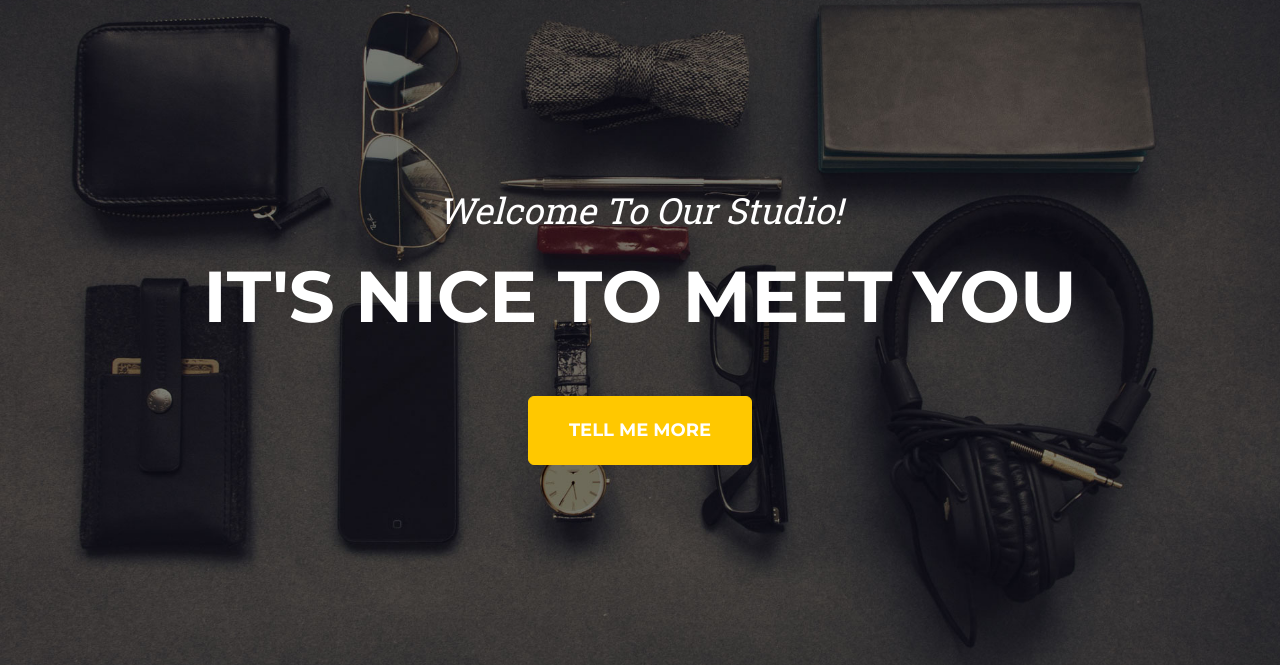
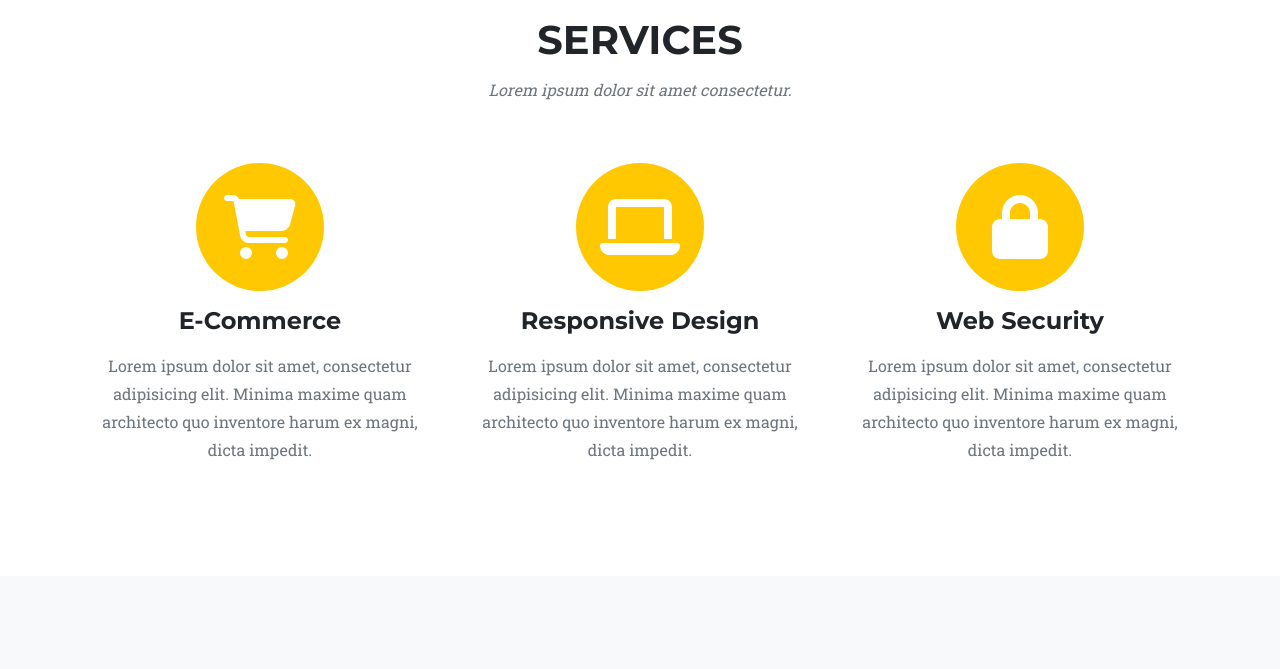
Before and after one commit to YuriAlves25/Quanto-Gasta-Pages, a plain HTML site: page index.html in a window 1280 px wide. Shown: the part 80-749 px from the top of the page. Drawn offline with nearby package versions, Linux system fonts and the light colour scheme.

Commit message:
Update index.html

```diff
--- a/index.html
+++ b/index.html
@@ -37,13 +37,7 @@
             </div>
         </nav>
         <!-- Masthead-->
-        <header class="masthead">
-            <div class="container">
-                <div class="masthead-subheading">Welcome To Our Studio!</div>
-                <div class="masthead-heading text-uppercase">It's Nice To Meet You</div>
-                <a class="btn btn-primary btn-xl text-uppercase" href="#services">Tell Me More</a>
-            </div>
-        </header>
+
         <!-- Services-->
         <section class="page-section" id="services">
             <div class="container">
```
